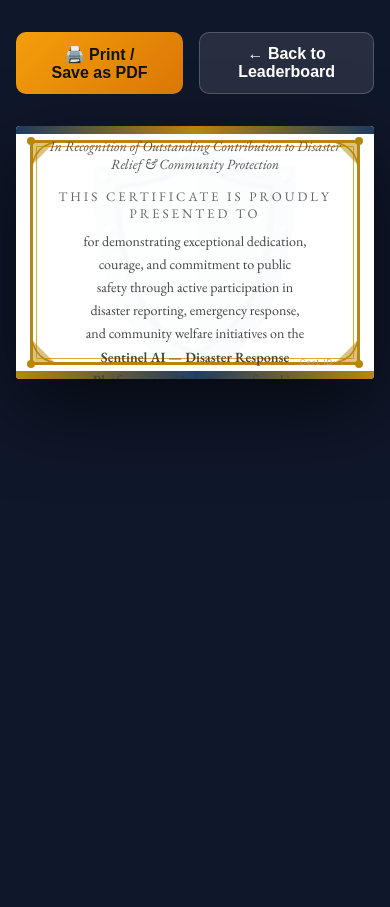
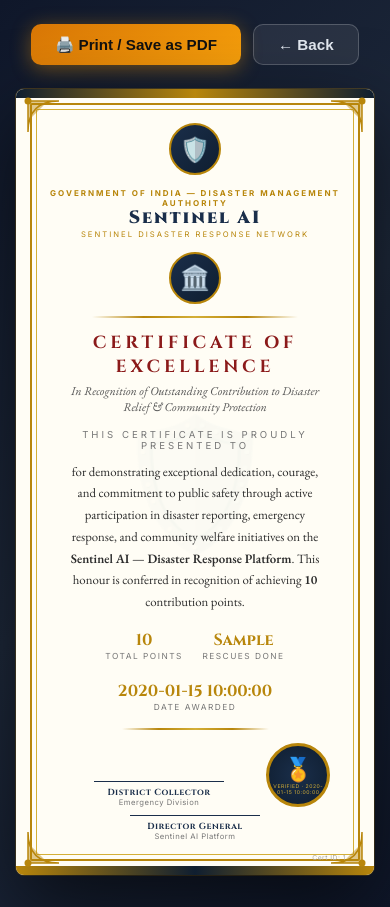
Before and after one commit to varunmax7/sentinelai, a Python web app: template templates/certificate_download.html in a window 390 px wide. Before the commit the page ends 411 px from the top, so only its background shows below. Run offline with Jinja, Linux system fonts and the light colour scheme; the template is opened without the code that fills it: most values are stand-ins (such as "Sample title", 1, 10 or a date in 2020).

Commit message:
📱 Mobile-responsive certificate redesign with fluid typography

```diff
--- a/templates/certificate_download.html
+++ b/templates/certificate_download.html
@@ -2,348 +2,361 @@
 <html lang="en">
 <head>
     <meta charset="UTF-8">
-    <meta name="viewport" content="width=device-width, initial-scale=1.0">
+    <meta name="viewport" content="width=device-width, initial-scale=1.0, maximum-scale=1.0">
     <title>Sentinel AI — Certificate of Excellence | {{ user.username }}</title>
-    <link href="https://fonts.googleapis.com/css2?family=Cinzel:wght@400;600;700;900&family=EB+Garamond:ital,wght@0,400;0,600;1,400&family=Inter:wght@300;400;500;600&display=swap" rel="stylesheet">
+    <link href="https://fonts.googleapis.com/css2?family=Cinzel:wght@400;600;700;900&family=EB+Garamond:ital,wght@0,400;0,600;1,400&family=Inter:wght@300;400;500;600;700&display=swap" rel="stylesheet">
     <style>
-        * { margin: 0; padding: 0; box-sizing: border-box; }
+        *, *::before, *::after { margin: 0; padding: 0; box-sizing: border-box; }
+
+        :root {
+            --gold: #b8860b;
+            --gold-light: #d4af37;
+            --gold-pale: #f5e97a;
+            --navy: #1a2e4a;
+            --navy-dark: #0f1e30;
+            --crimson: #8b1a1a;
+            --text-dark: #2c2c2c;
+            --text-mid: #555;
+            --text-light: #777;
+        }
 
         body {
-            background: #0f172a;
+            background: linear-gradient(135deg, #0f172a 0%, #1e293b 50%, #0f172a 100%);
+            min-height: 100vh;
+            padding: 1.5rem 1rem 2rem;
+            font-family: 'Inter', sans-serif;
             display: flex;
             flex-direction: column;
             align-items: center;
-            justify-content: flex-start;
-            min-height: 100vh;
-            padding: 2rem 1rem;
-            font-family: 'Inter', sans-serif;
         }
 
-        /* Top action bar — hidden on print */
+        /* ── ACTION BAR ── */
         .action-bar {
             display: flex;
-            gap: 1rem;
-            margin-bottom: 2rem;
-            z-index: 10;
+            gap: 0.75rem;
+            margin-bottom: 1.5rem;
+            flex-wrap: wrap;
+            justify-content: center;
+            width: 100%;
+            max-width: 680px;
         }
 
-        .btn-download {
-            padding: 0.75rem 2rem;
+        .btn {
+            padding: 0.7rem 1.5rem;
             border-radius: 10px;
             font-weight: 700;
-            font-size: 1rem;
+            font-size: 0.95rem;
             cursor: pointer;
             border: none;
             transition: all 0.2s;
+            text-decoration: none;
+            display: inline-flex;
+            align-items: center;
+            gap: 0.4rem;
         }
 
-        .btn-primary {
-            background: linear-gradient(135deg, #f59e0b, #d97706);
+        .btn-gold {
+            background: linear-gradient(135deg, #d97706, #f59e0b);
             color: #111;
+            box-shadow: 0 4px 20px rgba(245,158,11,0.4);
         }
 
-        .btn-primary:hover { transform: translateY(-2px); box-shadow: 0 8px 25px rgba(245,158,11,0.4); }
+        .btn-gold:hover { transform: translateY(-2px); box-shadow: 0 8px 30px rgba(245,158,11,0.5); }
 
-        .btn-secondary {
-            background: rgba(255,255,255,0.1);
-            color: #fff;
+        .btn-outline {
+            background: rgba(255,255,255,0.08);
+            color: #e2e8f0;
             border: 1px solid rgba(255,255,255,0.2);
         }
 
-        .btn-secondary:hover { background: rgba(255,255,255,0.18); }
+        .btn-outline:hover { background: rgba(255,255,255,0.15); }
 
-        /* ─── CERTIFICATE CARD ─── */
-        .cert-wrapper {
+        /* ── CERTIFICATE CARD (Portrait on mobile, landscape on desktop print) ── */
+        .cert-outer {
             width: 100%;
-            max-width: 900px;
+            max-width: 680px;
+            background: #fffdf5;
+            border-radius: 8px;
+            box-shadow: 0 30px 80px rgba(0,0,0,0.6), 0 0 0 1px rgba(184,134,11,0.3);
+            position: relative;
+            overflow: hidden;
+            padding: 28px;
         }
 
-        .certificate {
-            width: 100%;
-            aspect-ratio: 1.414 / 1; /* A4 landscape */
-            background: #fff;
-            border-radius: 4px;
-            position: relative;
-            overflow: hidden;
-            box-shadow: 0 30px 80px rgba(0,0,0,0.6);
-            display: flex;
-            flex-direction: column;
-            align-items: center;
-            justify-content: center;
+        /* Band top/bottom */
+        .band {
+            position: absolute;
+            left: 0; right: 0;
+            height: 9px;
         }
+        .band-top { top: 0; background: linear-gradient(90deg, var(--navy-dark), var(--gold), var(--navy-dark)); }
+        .band-bottom { bottom: 0; background: linear-gradient(90deg, var(--gold), var(--navy-dark), var(--gold)); }
 
-        /* — OUTER BORDER — */
+        /* Borders */
         .border-outer {
             position: absolute;
             inset: 14px;
-            border: 3px solid #b8860b;
+            border: 2.5px solid var(--gold);
             border-radius: 2px;
-            z-index: 1;
+            pointer-events: none;
         }
-
         .border-inner {
             position: absolute;
             inset: 20px;
-            border: 1px solid #d4af37;
+            border: 1px solid var(--gold-light);
             border-radius: 1px;
-            z-index: 1;
+            pointer-events: none;
         }
 
-        /* — BG WATERMARK — */
+        /* Watermark */
         .watermark {
             position: absolute;
             inset: 0;
-            display: flex;
-            align-items: center;
-            justify-content: center;
+            display: flex; align-items: center; justify-content: center;
+            font-size: clamp(8rem, 30vw, 18rem);
+            opacity: 0.035;
+            pointer-events: none;
             z-index: 0;
-            opacity: 0.04;
-            font-size: 14rem;
         }
 
-        /* — CORNER ORNAMENTS — */
+        /* Corner ornaments */
         .corner {
             position: absolute;
-            width: 70px;
-            height: 70px;
+            width: 56px; height: 56px;
             z-index: 2;
         }
-        .corner-tl { top: 10px; left: 10px; }
-        .corner-tr { top: 10px; right: 10px; transform: scaleX(-1); }
-        .corner-bl { bottom: 10px; left: 10px; transform: scaleY(-1); }
-        .corner-br { bottom: 10px; right: 10px; transform: scale(-1); }
+        .c-tl { top: 8px; left: 8px; }
+        .c-tr { top: 8px; right: 8px; transform: scaleX(-1); }
+        .c-bl { bottom: 8px; left: 8px; transform: scaleY(-1); }
+        .c-br { bottom: 8px; right: 8px; transform: scale(-1,-1); }
 
-        /* — MAIN CONTENT — */
+        /* ── CONTENT ── */
         .cert-content {
             position: relative;
             z-index: 3;
             text-align: center;
-            padding: 2.5% 8%;
-            width: 100%;
+            padding: 6px 4px;
         }
 
-        .govt-header {
+        /* Header block */
+        .cert-header {
             display: flex;
             align-items: center;
             justify-content: center;
-            gap: 1rem;
+            gap: 0.8rem;
             margin-bottom: 0.6rem;
+            flex-wrap: wrap;
         }
 
-        .govt-logo {
-            width: 52px;
-            height: 52px;
-            background: linear-gradient(135deg, #1e3a5f, #0f2240);
+        .logo-circle {
+            width: 52px; height: 52px;
             border-radius: 50%;
-            display: flex;
-            align-items: center;
-            justify-content: center;
-            font-size: 1.6rem;
-            border: 2px solid #b8860b;
+            background: linear-gradient(135deg, var(--navy), var(--navy-dark));
+            border: 2px solid var(--gold);
+            display: flex; align-items: center; justify-content: center;
+            font-size: 1.5rem;
             flex-shrink: 0;
         }
 
-        .govt-title-block { text-align: center; }
+        .header-text { text-align: center; }
 
         .govt-label {
-            font-family: 'Inter', sans-serif;
-            font-size: 0.62rem;
-            font-weight: 600;
-            letter-spacing: 3px;
-            color: #8b7535;
+            font-size: clamp(0.5rem, 1.8vw, 0.65rem);
+            font-weight: 700;
+            letter-spacing: 2px;
+            color: var(--gold);
             text-transform: uppercase;
             margin-bottom: 2px;
         }
 
         .app-name {
             font-family: 'Cinzel', serif;
-            font-size: 1.5rem;
+            font-size: clamp(1.1rem, 4vw, 1.7rem);
             font-weight: 900;
-            color: #1e3a5f;
+            color: var(--navy);
             line-height: 1;
             letter-spacing: 2px;
         }
 
-        .app-tagline {
-            font-family: 'Inter', sans-serif;
-            font-size: 0.58rem;
-            color: #8b7535;
+        .app-sub {
+            font-size: clamp(0.48rem, 1.5vw, 0.6rem);
             letter-spacing: 2px;
+            color: var(--gold);
             text-transform: uppercase;
             margin-top: 2px;
         }
 
-        .divider-gold {
-            width: 60%;
+        /* Divider */
+        .divider {
+            width: 70%;
             margin: 0.8rem auto;
             height: 1.5px;
-            background: linear-gradient(90deg, transparent, #b8860b, #d4af37, #b8860b, transparent);
+            background: linear-gradient(90deg, transparent, var(--gold), var(--gold-light), var(--gold), transparent);
         }
 
+        /* Certificate title */
         .cert-title {
             font-family: 'Cinzel', serif;
-            font-size: 1.65rem;
+            font-size: clamp(1rem, 4.5vw, 1.65rem);
             font-weight: 700;
-            color: #8b1a1a;
-            letter-spacing: 5px;
+            color: var(--crimson);
+            letter-spacing: clamp(2px, 1vw, 5px);
             text-transform: uppercase;
-            margin-bottom: 0.4rem;
+            margin-bottom: 0.25rem;
         }
 
         .cert-subtitle {
             font-family: 'EB Garamond', serif;
-            font-size: 0.88rem;
-            color: #555;
             font-style: italic;
-            margin-bottom: 0.9rem;
+            font-size: clamp(0.75rem, 2.5vw, 0.92rem);
+            color: var(--text-mid);
+            margin-bottom: 0.8rem;
+            line-height: 1.4;
+            padding: 0 1rem;
         }
 
         .presented-to {
-            font-family: 'EB Garamond', serif;
-            font-size: 0.82rem;
+            font-size: clamp(0.6rem, 2vw, 0.8rem);
             letter-spacing: 3px;
-            color: #666;
+            color: var(--text-light);
             text-transform: uppercase;
             margin-bottom: 0.3rem;
         }
 
         .recipient-name {
             font-family: 'Cinzel', serif;
-            font-size: 2.8rem;
+            font-size: clamp(2rem, 9vw, 3.2rem);
             font-weight: 900;
-            background: linear-gradient(135deg, #1e3a5f 0%, #b8860b 50%, #1e3a5f 100%);
+            background: linear-gradient(135deg, var(--navy) 0%, var(--gold) 50%, var(--navy) 100%);
             -webkit-background-clip: text;
             -webkit-text-fill-color: transparent;
             background-clip: text;
-            line-height: 1.1;
-            margin-bottom: 0.5rem;
+            line-height: 1.15;
+            margin: 0.2rem 0 0.6rem;
+            word-break: break-word;
         }
 
         .cert-body {
             font-family: 'EB Garamond', serif;
-            font-size: 0.88rem;
-            color: #444;
-            line-height: 1.65;
-            max-width: 75%;
+            font-size: clamp(0.8rem, 2.8vw, 0.95rem);
+            color: var(--text-dark);
+            line-height: 1.7;
+            max-width: 90%;
             margin: 0 auto 1rem;
         }
 
+        /* Stats */
         .stats-row {
             display: flex;
             justify-content: center;
-            gap: 3rem;
-            margin: 0.5rem 0 1rem;
+            gap: clamp(1rem, 5vw, 3rem);
+            margin: 0.4rem 0 1rem;
+            flex-wrap: wrap;
         }
 
         .stat-item { text-align: center; }
 
         .stat-num {
             font-family: 'Cinzel', serif;
-            font-size: 1.3rem;
+            font-size: clamp(1rem, 3.5vw, 1.4rem);
             font-weight: 700;
-            color: #b8860b;
+            color: var(--gold);
         }
 
         .stat-lbl {
-            font-family: 'Inter', sans-serif;
-            font-size: 0.6rem;
+            font-size: clamp(0.52rem, 1.5vw, 0.65rem);
             letter-spacing: 1.5px;
             text-transform: uppercase;
-            color: #888;
+            color: var(--text-light);
         }
 
-        .signature-row {
+        /* Signature row */
+        .sig-row {
             display: flex;
             justify-content: space-between;
             align-items: flex-end;
-            padding: 0 5%;
+            padding: 0 clamp(0.5rem, 4%, 2rem);
             margin-top: 0.5rem;
+            gap: 0.5rem;
+            flex-wrap: wrap;
         }
 
-        .sig-block { text-align: center; min-width: 140px; }
+        .sig-block { text-align: center; flex: 1; min-width: 100px; }
 
         .sig-line {
-            width: 130px;
+            width: 90%;
+            max-width: 130px;
             height: 1px;
-            background: #1e3a5f;
+            background: var(--navy);
             margin: 0 auto 4px;
         }
 
         .sig-name {
             font-family: 'Cinzel', serif;
-            font-size: 0.62rem;
+            font-size: clamp(0.55rem, 1.8vw, 0.68rem);
             font-weight: 700;
-            color: #1e3a5f;
-            letter-spacing: 1px;
+            color: var(--navy);
+            letter-spacing: 0.5px;
         }
 
         .sig-role {
-            font-family: 'Inter', sans-serif;
-            font-size: 0.55rem;
-            color: #888;
-            letter-spacing: 1px;
+            font-size: clamp(0.48rem, 1.5vw, 0.58rem);
+            color: var(--text-light);
+            letter-spacing: 0.5px;
         }
 
         /* Seal */
         .cert-seal {
-            width: 75px;
-            height: 75px;
+            width: clamp(64px, 15vw, 82px);
+            height: clamp(64px, 15vw, 82px);
             border-radius: 50%;
-            background: radial-gradient(circle, #1e3a5f 0%, #0f2240 100%);
-            border: 3px solid #b8860b;
+            background: radial-gradient(circle, var(--navy) 0%, var(--navy-dark) 100%);
+            border: 3px solid var(--gold);
             display: flex;
             flex-direction: column;
             align-items: center;
             justify-content: center;
-            color: #d4af37;
-            position: relative;
+            flex-shrink: 0;
         }
 
-        .seal-emoji { font-size: 1.8rem; }
-        .seal-text { font-size: 0.38rem; letter-spacing: 1px; text-transform: uppercase; color: #d4af37; font-family: 'Inter', sans-serif; }
-
-        /* Top / bottom banding */
-        .band-top {
-            position: absolute;
-            top: 0; left: 0; right: 0; height: 8px;
-            background: linear-gradient(90deg, #1e3a5f, #b8860b, #1e3a5f);
-        }
-        .band-bottom {
-            position: absolute;
-            bottom: 0; left: 0; right: 0; height: 8px;
-            background: linear-gradient(90deg, #b8860b, #1e3a5f, #b8860b);
+        .seal-icon { font-size: clamp(1.4rem, 5vw, 2rem); }
+        .seal-text {
+            font-size: clamp(0.32rem, 1vw, 0.42rem);
+            letter-spacing: 0.5px;
+            text-transform: uppercase;
+            color: var(--gold-light);
+            font-family: 'Inter', sans-serif;
+            text-align: center;
+            padding: 0 4px;
         }
 
-        .cert-id-bar {
+        /* Cert ID footer */
+        .cert-id {
             position: absolute;
-            bottom: 12px;
-            right: 30px;
-            font-family: 'Inter', sans-serif;
-            font-size: 0.5rem;
+            bottom: 13px; right: 28px;
+            font-size: clamp(0.42rem, 1.2vw, 0.52rem);
             color: #aaa;
-            letter-spacing: 1px;
+            letter-spacing: 0.5px;
             z-index: 4;
         }
 
-        /* ─── PRINT STYLES ─── */
+        /* ── PRINT ── */
         @media print {
-            body {
-                background: white !important;
-                padding: 0 !important;
+            body { background: #fff; padding: 0; }
+            .action-bar { display: none !important; }
+            .cert-outer {
+                max-width: 100%;
+                box-shadow: none;
+                border-radius: 0;
+                padding: 24px;
+            }
+            .recipient-name { font-size: 2.8rem !important; }
         }
 
-            .action-bar { display: none !important; }
-
-            .certificate {
-                width: 297mm;
-                height: 210mm;
-                box-shadow: none;
-                aspect-ratio: unset;
-                border-radius: 0;
-                page-break-after: avoid;
-            }
-
-            .cert-wrapper { max-width: 100%; }
+        /* ── DESKTOP WIDE: keep comfortable width ── */
+        @media (min-width: 760px) {
+            .cert-outer { padding: 36px; }
+            .corner { width: 68px; height: 68px; }
         }
     </style>
 </head>
@@ -351,20 +364,16 @@
 
     <!-- Action Bar -->
     <div class="action-bar">
-        <button class="btn-download btn-primary" onclick="window.print()">
-            🖨️ Print / Save as PDF
-        </button>
-        <button class="btn-download btn-secondary" onclick="window.history.back()">
-            ← Back to Leaderboard
-        </button>
+        <button class="btn btn-gold" onclick="window.print()">🖨️ Print / Save as PDF</button>
+        <button class="btn btn-outline" onclick="window.history.back()">← Back</button>
     </div>
 
-    <div class="cert-wrapper">
-        <div class="certificate" id="certificate">
+    <!-- Certificate -->
+    <div class="cert-outer" id="certificate">
 
         <!-- Bands -->
-            <div class="band-top"></div>
-            <div class="band-bottom"></div>
+        <div class="band band-top"></div>
+        <div class="band band-bottom"></div>
 
         <!-- Borders -->
         <div class="border-outer"></div>
@@ -373,43 +382,43 @@
         <!-- Watermark -->
         <div class="watermark">🛡️</div>
 
-            <!-- Corner SVG ornaments -->
-            <svg class="corner corner-tl" viewBox="0 0 70 70" fill="none">
-                <path d="M5 5 L30 5 L5 30 Z" fill="#b8860b" opacity="0.5"/>
-                <path d="M5 5 L5 40 Q5 5 40 5 Z" stroke="#b8860b" stroke-width="1.5" fill="none"/>
-                <circle cx="5" cy="5" r="4" fill="#b8860b"/>
+        <!-- Corner ornaments -->
+        <svg class="corner c-tl" viewBox="0 0 56 56" fill="none">
+            <path d="M4 4 L24 4 L4 24 Z" fill="#b8860b" opacity="0.45"/>
+            <path d="M4 4 L4 35 Q4 4 35 4 Z" stroke="#b8860b" stroke-width="1.5" fill="none"/>
+            <circle cx="4" cy="4" r="3.5" fill="#b8860b"/>
         </svg>
-            <svg class="corner corner-tr" viewBox="0 0 70 70" fill="none">
-                <path d="M5 5 L30 5 L5 30 Z" fill="#b8860b" opacity="0.5"/>
-                <path d="M5 5 L5 40 Q5 5 40 5 Z" stroke="#b8860b" stroke-width="1.5" fill="none"/>
-                <circle cx="5" cy="5" r="4" fill="#b8860b"/>
+        <svg class="corner c-tr" viewBox="0 0 56 56" fill="none">
+            <path d="M4 4 L24 4 L4 24 Z" fill="#b8860b" opacity="0.45"/>
+            <path d="M4 4 L4 35 Q4 4 35 4 Z" stroke="#b8860b" stroke-width="1.5" fill="none"/>
+            <circle cx="4" cy="4" r="3.5" fill="#b8860b"/>
         </svg>
-            <svg class="corner corner-bl" viewBox="0 0 70 70" fill="none">
-                <path d="M5 5 L30 5 L5 30 Z" fill="#b8860b" opacity="0.5"/>
-                <path d="M5 5 L5 40 Q5 5 40 5 Z" stroke="#b8860b" stroke-width="1.5" fill="none"/>
-                <circle cx="5" cy="5" r="4" fill="#b8860b"/>
+        <svg class="corner c-bl" viewBox="0 0 56 56" fill="none">
+            <path d="M4 4 L24 4 L4 24 Z" fill="#b8860b" opacity="0.45"/>
+            <path d="M4 4 L4 35 Q4 4 35 4 Z" stroke="#b8860b" stroke-width="1.5" fill="none"/>
+            <circle cx="4" cy="4" r="3.5" fill="#b8860b"/>
         </svg>
-            <svg class="corner corner-br" viewBox="0 0 70 70" fill="none">
-                <path d="M5 5 L30 5 L5 30 Z" fill="#b8860b" opacity="0.5"/>
-                <path d="M5 5 L5 40 Q5 5 40 5 Z" stroke="#b8860b" stroke-width="1.5" fill="none"/>
-                <circle cx="5" cy="5" r="4" fill="#b8860b"/>
+        <svg class="corner c-br" viewBox="0 0 56 56" fill="none">
+            <path d="M4 4 L24 4 L4 24 Z" fill="#b8860b" opacity="0.45"/>
+            <path d="M4 4 L4 35 Q4 4 35 4 Z" stroke="#b8860b" stroke-width="1.5" fill="none"/>
+            <circle cx="4" cy="4" r="3.5" fill="#b8860b"/>
         </svg>
 
-            <!-- Main Content -->
+        <!-- Content -->
         <div class="cert-content">
 
-                <!-- Govt Header -->
-                <div class="govt-header">
-                    <div class="govt-logo">🛡️</div>
-                    <div class="govt-title-block">
+            <!-- Header -->
+            <div class="cert-header">
+                <div class="logo-circle">🛡️</div>
+                <div class="header-text">
                     <div class="govt-label">Government of India — Disaster Management Authority</div>
                     <div class="app-name">Sentinel AI</div>
-                        <div class="app-tagline">Sentinel Disaster Response Network</div>
+                    <div class="app-sub">Sentinel Disaster Response Network</div>
                 </div>
-                    <div class="govt-logo">🏛️</div>
+                <div class="logo-circle">🏛️</div>
             </div>
 
-                <div class="divider-gold"></div>
+            <div class="divider"></div>
 
             <div class="cert-title">Certificate of Excellence</div>
             <div class="cert-subtitle">In Recognition of Outstanding Contribution to Disaster Relief &amp; Community Protection</div>
@@ -419,11 +428,13 @@
             <div class="recipient-name">{{ user.username }}</div>
 
             <div class="cert-body">
-                    for demonstrating exceptional dedication, courage, and commitment to public safety through active participation in
-                    disaster reporting, emergency response, and community welfare initiatives on the <strong>Sentinel AI — Disaster Response Platform</strong>.
+                for demonstrating exceptional dedication, courage, and commitment to public safety
+                through active participation in disaster reporting, emergency response, and community
+                welfare initiatives on the <strong>Sentinel AI — Disaster Response Platform</strong>.
                 This honour is conferred in recognition of achieving <strong>{{ points | int }}</strong> contribution points.
             </div>
 
+            <!-- Stats -->
             <div class="stats-row">
                 <div class="stat-item">
                     <div class="stat-num">{{ points | int }}</div>
@@ -431,23 +442,26 @@
                 </div>
                 <div class="stat-item">
                     <div class="stat-num">{{ completed_rescues }}</div>
-                        <div class="stat-lbl">Rescues Completed</div>
+                    <div class="stat-lbl">Rescues Done</div>
                 </div>
                 <div class="stat-item">
-                        <div class="stat-num">{{ date.split(' ')[-1] }}</div>
-                        <div class="stat-lbl">Year of Award</div>
+                    <div class="stat-num">{{ date }}</div>
+                    <div class="stat-lbl">Date Awarded</div>
                 </div>
             </div>
 
-                <div class="signature-row">
+            <div class="divider" style="width:50%; margin-bottom: 0.8rem;"></div>
+
+            <!-- Signatures -->
+            <div class="sig-row">
                 <div class="sig-block">
                     <div class="sig-line"></div>
                     <div class="sig-name">District Collector</div>
-                        <div class="sig-role">Sentinels Emergency Division</div>
+                    <div class="sig-role">Emergency Division</div>
                 </div>
 
                 <div class="cert-seal">
-                        <div class="seal-emoji">🏅</div>
+                    <div class="seal-icon">🏅</div>
                     <div class="seal-text">Verified · {{ date }}</div>
                 </div>
 
@@ -461,9 +475,8 @@
         </div>
 
         <!-- Cert ID -->
-            <div class="cert-id-bar">Cert ID: {{ cert_id }}</div>
+        <div class="cert-id">Cert ID: {{ cert_id }}</div>
 
-        </div>
     </div>
 
 </body>
```
Lines whose indentation alone changed are shown as unchanged.
